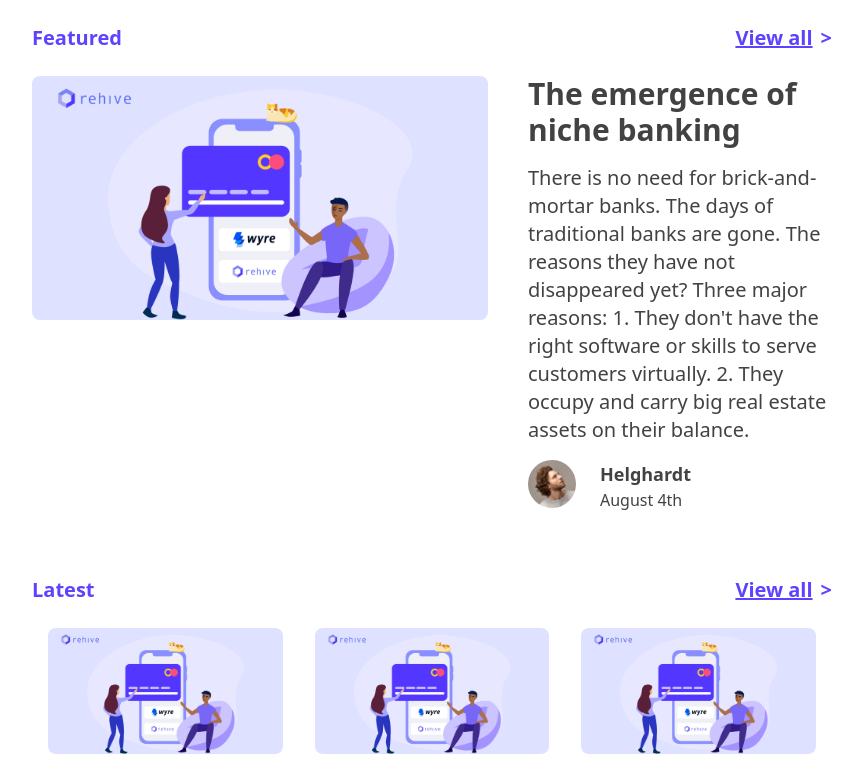
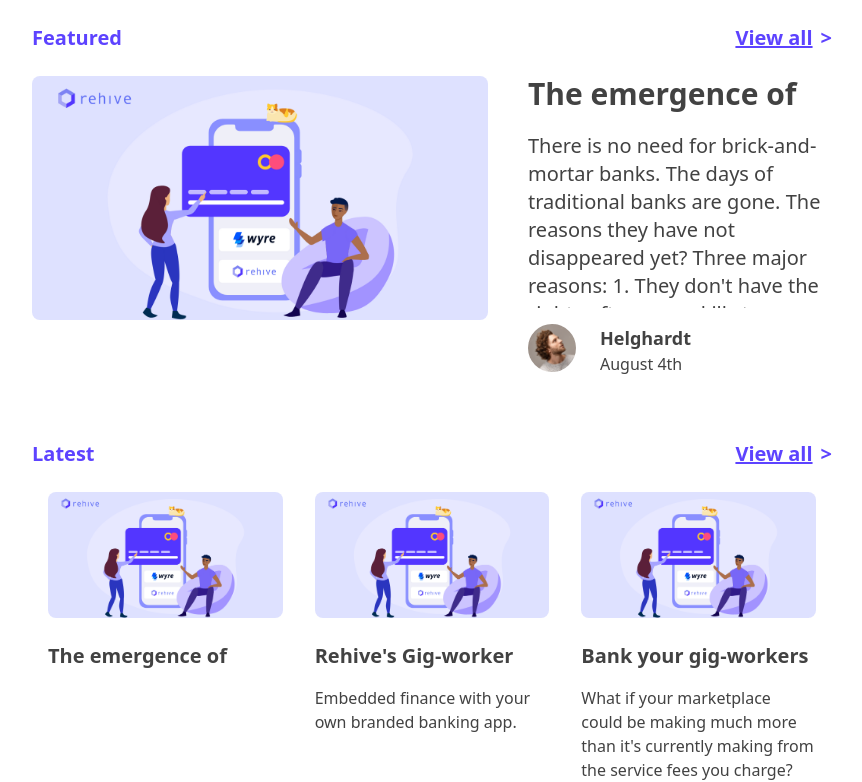
Before and after one commit to ShadmanShafi/tailwind-css-practice-01, a React (Create React App) app in the folder tailwind-css-practice-01/: page / in a window 1280 px wide. Shown: the part 280-1062 px from the top of the page, without its empty margins (208-1070 px from the left). Built offline with nearby package versions, Linux system fonts and the light colour scheme.

Commit message:
Added Overflow property and height

```diff
--- a/tailwind-css-practice-01/src/App.js
+++ b/tailwind-css-practice-01/src/App.js
@@ -36,14 +36,20 @@ function App() {
           </div>
           <div className="h-auto w-full">
             <div className="">
-              <h1 className="text-secondary font-bold text-xl md:text-2xl lg:text-3xl">
+              <h1 className="overflow-hidden h-10 text-secondary font-bold text-xl md:text-2xl lg:text-3xl">
                 The emergence of niche banking
               </h1>
             </div>
-            <div>
-              <p className="mt-4 text-secondary font-normal text-base md:text-lg lg:text-xl">
+            <div className="w-fit">
+              <p className="overflow-hidden mt-4 text-secondary font-normal text-base h-24 md:text-lg md:h-36 lg:text-xl lg:h-44">
                 There is no need for brick-and-mortar banks. The days of
                 traditional banks are gone. The reasons they have not
+                disappeared yet? Three major reasons: 1. They don't have the
+                right software or skills to serve customers virtually. 2. They
+                occupy and carry big real estate assets on their balance.
+                disappeared yet? Three major reasons: 1. They don't have the
+                right software or skills to serve customers virtually. 2. They
+                occupy and carry big real estate assets on their balance.
                 disappeared yet? Three major reasons: 1. They don't have the
                 right software or skills to serve customers virtually. 2. They
                 occupy and carry big real estate assets on their balance.
@@ -80,7 +86,7 @@ function App() {
 
       {/* Body Bottom Content */}
       <div className="flex flex-col md:flex-row lg:flex-row place-content-between mt-6 mx-4 md:mx-20 lg:mx-60 ">
-        <div>
+        <div className="">
           {/* Content 1 */}
           <div className="md:mx-6 lg:mx-4">
             <div className="h-auto w-full lg:w-auto">
@@ -88,13 +94,13 @@ function App() {
             </div>
             <div className="h-auto mt-6 w-full">
               <div className="">
-                <h1 className="text-secondary font-bold text-lg md:text-lg lg:text-xl">
+                <h1 className="overflow-hidden h-7 text-secondary font-bold text-lg md:text-lg lg:text-xl">
                   The emergence of niche banking
                 </h1>
               </div>
               <div>
-                <p className="mt-4 text-secondary font-normal text-xs md:text-sm lg:text-base">
-
+                <p className="overflow-hidden h-24 mt-4 text-secondary font-normal text-xs md:text-sm lg:text-base">
+                  {/* asdasd asdasd asdasd asdasd asdasd asdasd asdasd asdasd asdasd asdasd asdasd asdasd asdasd asdasd asdasd asdasd asdasd asdasd asdasd asdasd asdasd asdasd asdasd asdasd asdasd asdasd asdasd asdasd asdasd asdasd  */}
                 </p>
               </div>
               {/* Profile 1 */}
@@ -109,7 +115,9 @@ function App() {
                     </p>
                   </div>
                   <div>
-                    <p className="text-secondary font-normal text-xs mt-1">August 2nd</p>
+                    <p className="text-secondary font-normal text-xs mt-1">
+                      August 2nd
+                    </p>
                   </div>
                 </div>
               </div>
@@ -124,13 +132,13 @@ function App() {
             </div>
             <div className="h-auto mt-6 w-full">
               <div className="">
-                <h1 className="text-secondary font-bold text-lg md:text-lg lg:text-xl">
-                Rehive's Gig-worker benefits
+                <h1 className="overflow-hidden h-7 text-secondary font-bold text-lg md:text-lg lg:text-xl">
+                  Rehive's Gig-worker benefits
                 </h1>
               </div>
               <div>
-                <p className="mt-4 text-secondary font-normal text-xs md:text-sm lg:text-base">
-                Embedded finance with your own branded banking app.
+                <p className="overflow-hidden h-24 mt-4 text-secondary font-normal text-xs md:text-sm lg:text-base">
+                  Embedded finance with your own branded banking app.
                 </p>
               </div>
               {/* Profile 2 */}
@@ -141,11 +149,13 @@ function App() {
                 <div className="">
                   <div>
                     <p className="text-secondary text-sm font-bold mt-1">
-                    Nicholas Nevada Claassens
+                      Nicholas Nevada Claassens
                     </p>
                   </div>
                   <div>
-                    <p className="text-secondary font-normal text-xs mt-1">June 10th</p>
+                    <p className="text-secondary font-normal text-xs mt-1">
+                      June 10th
+                    </p>
                   </div>
                 </div>
               </div>
@@ -160,13 +170,14 @@ function App() {
             </div>
             <div className="h-auto mt-6 w-full">
               <div className="">
-                <h1 className="text-secondary font-bold text-lg md:text-lg lg:text-xl">
-                Bank your gig-workers and save on payout fees...
+                <h1 className="overflow-hidden h-7 text-secondary font-bold text-lg md:text-lg lg:text-xl">
+                  Bank your gig-workers and save on payout fees...
                 </h1>
               </div>
               <div>
-                <p className="mt-4 text-secondary font-normal text-xs md:text-sm lg:text-base">
-                  What if your marketplace could be making much more than it's currently making from the service fees you charge?
+                <p className="overflow-hidden h-24 mt-4 text-secondary font-normal text-xs md:text-sm lg:text-base">
+                  What if your marketplace could be making much more than it's
+                  currently making from the service fees you charge?
                 </p>
               </div>
               {/* Profile 3 */}
@@ -177,11 +188,13 @@ function App() {
                 <div className="">
                   <div>
                     <p className="text-secondary text-sm font-bold mt-1">
-                    Nicholas Nevada Claassens
+                      Nicholas Nevada Claassens
                     </p>
                   </div>
                   <div>
-                    <p className="text-secondary font-normal text-xs mt-1">May 7th</p>
+                    <p className="text-secondary font-normal text-xs mt-1">
+                      May 7th
+                    </p>
                   </div>
                 </div>
               </div>
@@ -189,8 +202,6 @@ function App() {
           </div>
         </div>
       </div>
-
-
     </>
   );
 }
```
